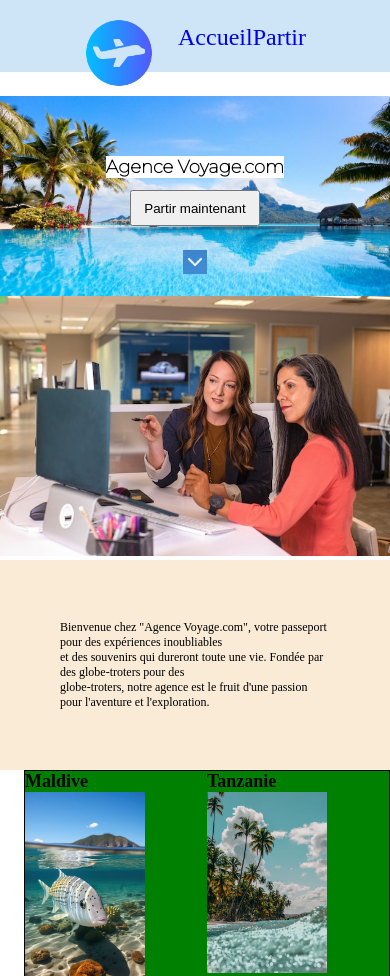
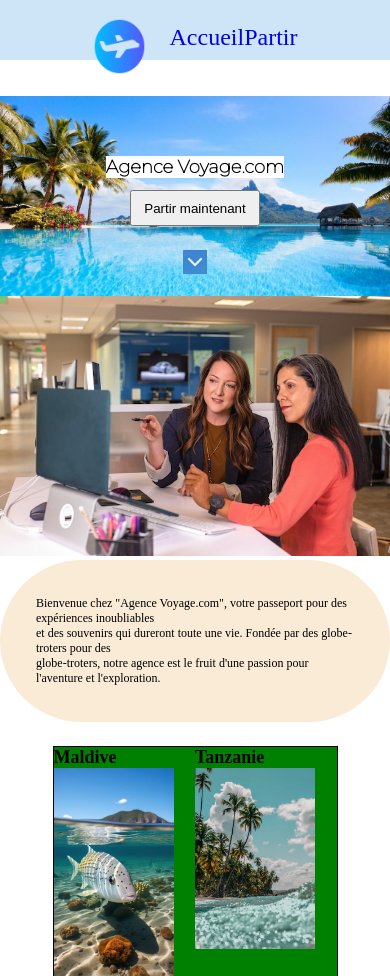
Before and after one commit to Cassius269/ECF_HTML_CSS.github.io, a plain HTML site: page index.html in a window 390 px wide. Shown: the top 976 px of the page. Drawn offline with Linux system fonts and the light colour scheme.

Commit message:
amélioration de la grille des destinations en mobile first

```diff
--- a/style.css
+++ b/style.css
@@ -16,7 +16,7 @@ header {
     right: 0;
     top:0;
     left: 0;
-    height: 6rem;
+    height: 5rem;
     background-color: #cee4f7;
     display: flex;
     justify-content: center;
@@ -66,7 +66,8 @@ margin: auto;
     grid-template-rows: repeat(2,1fr);
     border: 1px solid black;
     background-color: green;
-    margin-left: 2rem;
+    width: 285px;
+    margin: 2rem auto;
 }
 
 
@@ -79,6 +80,11 @@ margin: auto;
     width: 10rem;
 }
 
+.main_section_presentation p {
+    background-color: antiquewhite;
+    padding: 3rem;
+    border-radius: 93px;
+}
 
 button {
     height: 3rem;
@@ -108,6 +114,7 @@ button {
 main {
     margin-top: 8rem;
 }
+
 /* Mobile first*/
 
 @media screen and (min-width:375px){
@@ -115,8 +122,8 @@ main {
 
 
     .logo {
-        height: 70px;
-        width: 70px;
+        height: 57px;
+        width: 53px;
     }
 
 
@@ -137,11 +144,6 @@ main {
     .main_section_presentation img {
         width: 100%;
 
-    }
-
-    .main_section_presentation p {
-        background-color: antiquewhite;
-        padding: 5rem;
     }
 
     footer {
```
